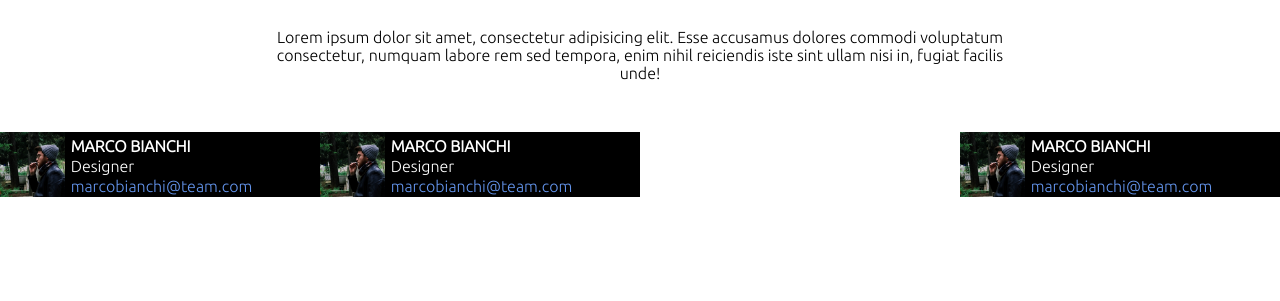
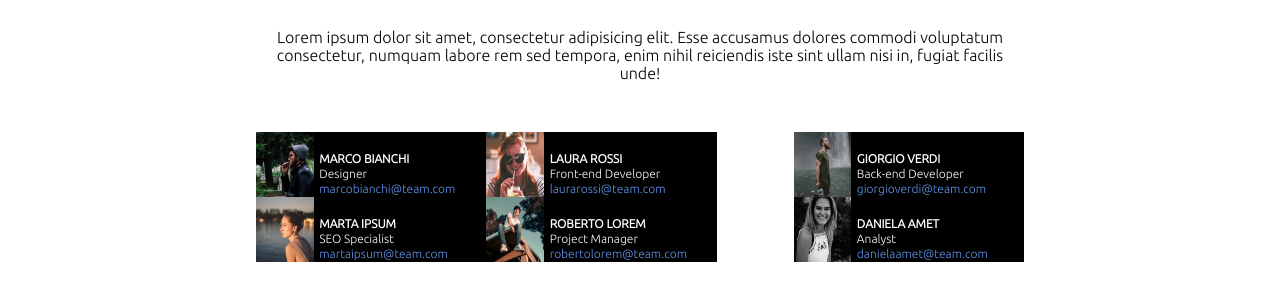
Before and after one commit to RiccardoSignorini/html-css-float-cards, a plain HTML site: page index.html in a window 1280 px wide. Shown: the part 115-416 px from the top of the page. Drawn offline with Linux system fonts and the light colour scheme.

Commit message:
completamento creazione cards

```diff
--- a/assets/css/style.css
+++ b/assets/css/style.css
@@ -22,8 +22,14 @@ h1{
 }
 
 /* SECTION 2 */
+.centre-section{
+    padding-left: 20%;
+    padding-right: 20%;
+    display: block;
+}
+
 div{
-    width: 25%;
+    width: 30%;
     float: left;
     background-color: black;
     color: white;
@@ -41,8 +47,8 @@ table, div{
 }
 
 img{
-    width: 65px;
-    height: 65px;
+    width: 25%;
+    height: 100%;
 }
 
 .color-blue{
@@ -51,8 +57,13 @@ img{
 
 .flot-left{
     float: left;
+    margin-right: 50px;
 }
 
 .float-right{
     float: right;
 }
+
+table{
+    font-size: 12px;
+}
--- a/index.html
+++ b/index.html
@@ -19,9 +19,9 @@
             <h1>Meet Our Team</h1>
             <p id="centre-text">Lorem ipsum dolor sit amet, consectetur adipisicing elit. Esse accusamus dolores commodi voluptatum consectetur, numquam labore rem sed tempora, enim nihil reiciendis iste sint ullam nisi in, fugiat facilis unde!</p>
         </section>
-        <!-- ZONA CARDS -->
-        <section class="">
-            <!-- CARDS 1 -->
+        <!-- ZONA CARD -->
+        <section class="centre-section">
+            <!-- CARD 1 -->
             <div class="float-left">
                 <img src="./assets/img/male1.png" alt="Marco Bianchi">
                 <table>
@@ -29,40 +29,87 @@
                         <td><strong>MARCO BIANCHI</strong></td>
                     </tr>
                     <tr>
-                            <td>Designer</td>
+                        <td>Designer</td>
                     </tr>
                     <tr>
                         <td class="color-blue">marcobianchi@team.com</td>
                     </tr>
                 </table>
             </div>
-            <!-- CARDS 2 -->
-            <div>
-                <img src="./assets/img/male1.png" alt="Marco Bianchi">
+            <!-- CARD 2 -->
+            <div class="centre-card">
+                <img src="./assets/img/female1.png" alt="Marco Bianchi">
                 <table>
                     <tr>
-                        <td><strong>MARCO BIANCHI</strong></td>
+                        <td><strong>LAURA ROSSI</strong></td>
                     </tr>
                     <tr>
-                            <td>Designer</td>
+                        <td>Front-end Developer</td>
                     </tr>
                     <tr>
-                        <td class="color-blue">marcobianchi@team.com</td>
+                        <td class="color-blue">laurarossi@team.com</td>
                     </tr>
                 </table>
             </div>
-            <!-- CARDS 3 -->
+            <!-- CARD 3 -->
             <div class="float-right">
-                <img src="./assets/img/male1.png" alt="Marco Bianchi">
+                <img src="./assets/img/male2.png" alt="Marco Bianchi">
                 <table>
                     <tr>
-                        <td><strong>MARCO BIANCHI</strong></td>
+                        <td><strong>GIORGIO VERDI</strong></td>
                     </tr>
                     <tr>
-                            <td>Designer</td>
+                        <td>Back-end Developer</td>
                     </tr>
                     <tr>
-                        <td class="color-blue">marcobianchi@team.com</td>
+                        <td class="color-blue">giorgioverdi@team.com</td>
+                    </tr>
+                </table>
+            </div>
+        </section>
+        <section class="centre-section">
+            <!-- CARD 4 -->
+            <div class="float-left">
+                <img src="./assets/img/female2.png" alt="Marco Bianchi">
+                <table>
+                    <tr>
+                        <td><strong>MARTA IPSUM</strong></td>
+                    </tr>
+                    <tr>
+                        <td>SEO Specialist</td>
+                    </tr>
+                    <tr>
+                        <td class="color-blue">martaipsum@team.com</td>
+                    </tr>
+                </table>
+            </div>
+            <!-- CARD 5 -->
+            <div class="centre-card">
+                <img src="./assets/img/male3.png" alt="Marco Bianchi">
+                <table>
+                    <tr>
+                        <td><strong>ROBERTO LOREM</strong></td>
+                    </tr>
+                    <tr>
+                        <td>Project Manager</td>
+                    </tr>
+                    <tr>
+                        <td class="color-blue">robertolorem@team.com</td>
+                    </tr>
+                </table>
+            </div>
+            <!-- CARD 6 -->
+            <div class="float-right">
+                <img src="./assets/img/female3.png" alt="Marco Bianchi">
+                <table>
+                    <tr>
+                        <td><strong>DANIELA AMET</strong></td>
+                    </tr>
+                    <tr>
+                        <td>Analyst</td>
+                    </tr>
+                    <tr>
+                        <td class="color-blue">danielaamet@team.com</td>
                     </tr>
                 </table>
             </div>
```
